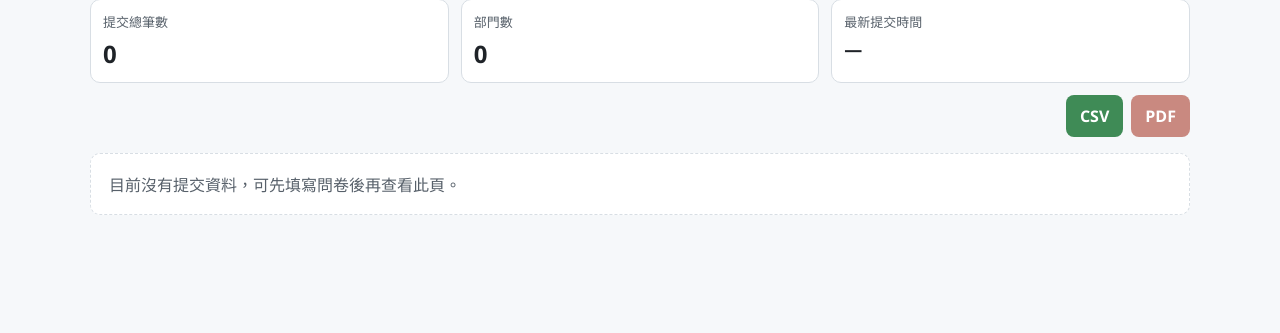
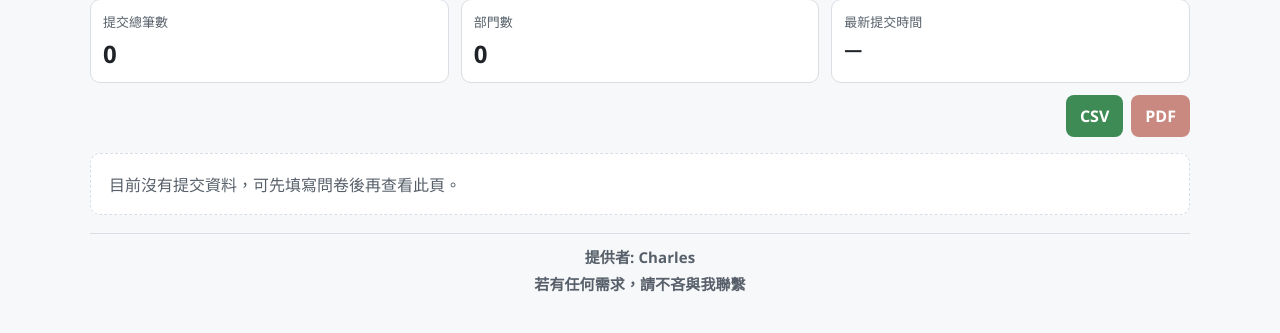
Before and after one commit to CharlesWhiteSun/Online-questionnaire-survey, a Flask app: page /admin/report in a window 1280 px wide. Shown: the part 102-435 px from the top of the page. Run offline with Flask 3, Linux system fonts and the light colour scheme; data that the repository does not hold is empty.

Commit message:
新增頁腳資訊，包含提供者與聯絡方式，並更新測試以驗證雙語頁面顯示正確性

```diff
--- a/app.py
+++ b/app.py
@@ -181,6 +181,8 @@ def build_ui_texts(lang: str) -> dict:
             "survey_label": "Survey",
             "lang_zh": "中文",
             "lang_en": "EN",
+            "footer_provider": "Provided by: Charles",
+            "footer_contact": "If you have any requirements, please feel free to contact me.",
         }
 
     return {
@@ -194,6 +196,8 @@ def build_ui_texts(lang: str) -> dict:
         "survey_label": "問卷",
         "lang_zh": "中文",
         "lang_en": "EN",
+        "footer_provider": "提供者: Charles",
+        "footer_contact": "若有任何需求，請不吝與我聯繫",
     }
 
 
@@ -217,6 +221,8 @@ def build_admin_ui_texts(lang: str) -> dict:
             "unknown_text": "Unknown",
             "lang_zh": "中文",
             "lang_en": "EN",
+            "footer_provider": "Provided by: Charles",
+            "footer_contact": "If you have any requirements, please feel free to contact me.",
         }
 
     return {
@@ -237,6 +243,8 @@ def build_admin_ui_texts(lang: str) -> dict:
         "unknown_text": "未知",
         "lang_zh": "中文",
         "lang_en": "EN",
+        "footer_provider": "提供者: Charles",
+        "footer_contact": "若有任何需求，請不吝與我聯繫",
     }
 
 
--- a/templates/admin_report.html
+++ b/templates/admin_report.html
@@ -261,6 +261,21 @@
       padding: 18px;
       color: var(--text-subtle);
     }
+    .page-footer {
+      margin-top: 18px;
+      padding-top: 12px;
+      border-top: 1px solid var(--border-soft);
+      text-align: center;
+      color: var(--text-subtle);
+      display: grid;
+      gap: 4px;
+      line-height: 1.5;
+    }
+    .page-footer-line {
+      font-size: 15px;
+      font-weight: 600;
+      letter-spacing: 0.1px;
+    }
 
     @media (max-width: 900px) {
       .summary-grid { grid-template-columns: 1fr; }
@@ -363,6 +378,11 @@
     {% else %}
       <div class="empty">{{ admin_ui.empty_text }}</div>
     {% endif %}
+
+    <div class="page-footer" aria-label="page footer">
+      <div class="page-footer-line">{{ admin_ui.footer_provider }}</div>
+      <div class="page-footer-line">{{ admin_ui.footer_contact }}</div>
+    </div>
   </div>
 
 <script>
```
Also changed, not shown: templates/form.html (+20 -0 lines), tests/test_app.py (+35 -0 lines).
